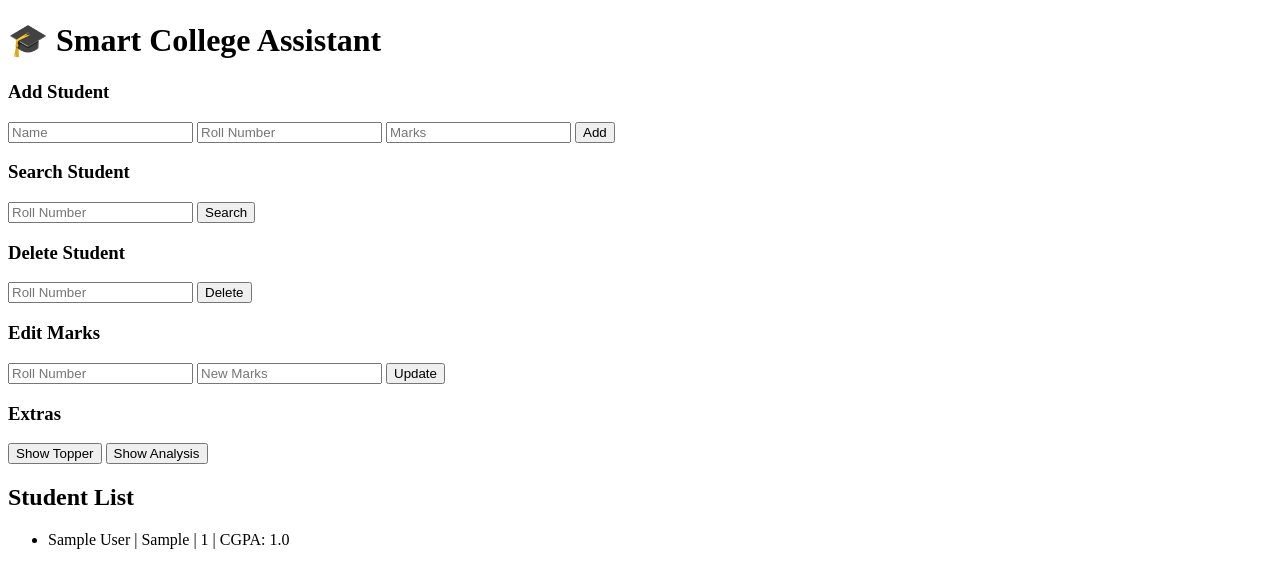
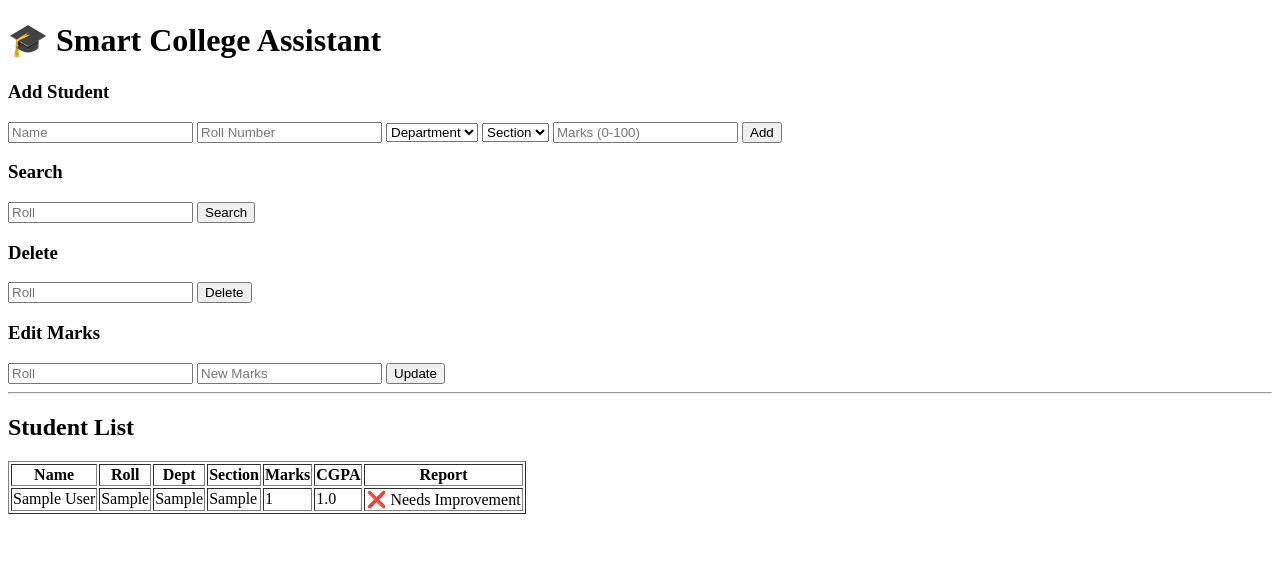
Before and after one commit to bollinenipunithnaidu2005-afk/smart-college-assistant, a Flask app: page / in a window 1280 px wide. Shown: the top 588 px of the page. Run offline with Flask 3, Linux system fonts and the light colour scheme; tables that the repository leaves empty hold one stand-in row (values such as "Sample post").

Commit message:
Refactor student form and display to use tables

```diff
--- a/templates/index.html
+++ b/templates/index.html
@@ -7,66 +7,88 @@
 
 <h1>🎓 Smart College Assistant</h1>
 
-<!-- MESSAGE -->
 {% if message %}
 <p>{{ message }}</p>
 {% endif %}
 
-<!-- ADD STUDENT -->
+<!-- ADD -->
 <h3>Add Student</h3>
 <form method="POST">
     <input type="text" name="name" placeholder="Name" required>
     <input type="text" name="roll" placeholder="Roll Number" required>
-    <input type="number" name="marks" placeholder="Marks" required>
+
+    <select name="dept" required>
+        <option value="">Department</option>
+        <option>CSE</option>
+        <option>ECE</option>
+        <option>MECH</option>
+        <option>CIVIL</option>
+        <option>AI</option>
+        <option>AI&ML</option>
+    </select>
+
+    <select name="section" required>
+        <option value="">Section</option>
+        <option>A</option>
+        <option>B</option>
+        <option>C</option>
+    </select>
+
+    <input type="number" name="marks" placeholder="Marks (0-100)" required>
+
     <button name="action" value="add">Add</button>
 </form>
 
 <!-- SEARCH -->
-<h3>Search Student</h3>
+<h3>Search</h3>
 <form method="POST">
-    <input type="text" name="search_roll" placeholder="Roll Number">
+    <input type="text" name="search_roll" placeholder="Roll">
     <button name="action" value="search">Search</button>
 </form>
 
 <!-- DELETE -->
-<h3>Delete Student</h3>
+<h3>Delete</h3>
 <form method="POST">
-    <input type="text" name="delete_roll" placeholder="Roll Number">
+    <input type="text" name="delete_roll" placeholder="Roll">
     <button name="action" value="delete">Delete</button>
 </form>
 
 <!-- EDIT -->
 <h3>Edit Marks</h3>
 <form method="POST">
-    <input type="text" name="edit_roll" placeholder="Roll Number">
+    <input type="text" name="edit_roll" placeholder="Roll">
     <input type="number" name="new_marks" placeholder="New Marks">
     <button name="action" value="edit">Update</button>
 </form>
 
-<!-- EXTRA -->
-<h3>Extras</h3>
-<form method="POST">
-    <button name="action" value="topper">Show Topper</button>
-    <button name="action" value="analysis">Show Analysis</button>
-</form>
+<hr>
 
-<!-- STUDENT LIST -->
 <h2>Student List</h2>
-<ul>
+
+<table border="1">
+<tr>
+<th>Name</th>
+<th>Roll</th>
+<th>Dept</th>
+<th>Section</th>
+<th>Marks</th>
+<th>CGPA</th>
+<th>Report</th>
+</tr>
+
 {% for s in students %}
-    <li>
-        {{ s.name }} | {{ s.roll }} | {{ s.marks }}
-        {% if s.cgpa %}
-            | CGPA: {{ s.cgpa }}
-        {% endif %}
-    </li>
+<tr>
+<td>{{ s.name }}</td>
+<td>{{ s.roll }}</td>
+<td>{{ s.dept }}</td>
+<td>{{ s.section }}</td>
+<td>{{ s.marks }}</td>
+<td>{{ s.cgpa }}</td>
+<td>{{ s.report }}</td>
+</tr>
 {% endfor %}
-</ul>
 
-<!-- TOPPER -->
-{% if topper %}
-<h2>🏆 Topper: {{ topper.name }} ({{ topper.marks }})</h2>
-{% endif %}
+</table>
 
 </body>
 </html>
```
